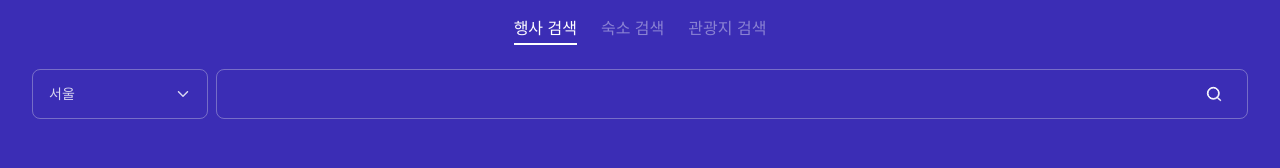
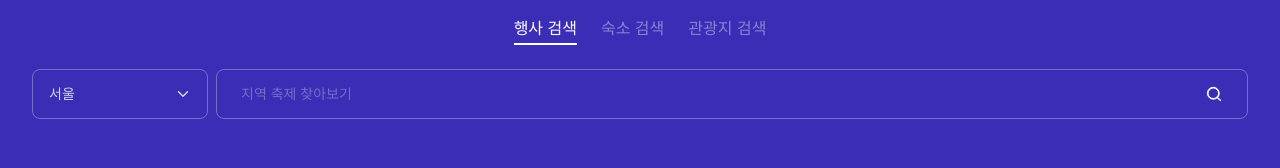
Before and after one commit to csk6314/ya-sopung, a React (Vite) app: page / in a window 1280 px wide. Shown: the part 376-544 px from the top of the page. Built offline with nearby package versions, Linux system fonts and the light colour scheme; a web font is replaced by a local one.

Commit message:
chore: SearchInput placeholder 작성 및 TContentType 적용

```diff
--- a/src/container/home/HomeSearchSection/CategoryTab/index.style.ts
+++ b/src/container/home/HomeSearchSection/CategoryTab/index.style.ts
@@ -22,5 +22,6 @@ export const TabButton = styled.button<{ $active: boolean }>`
       $active ? theme.colors.textWhite : "transparent"};
     width: 100%;
     height: 2px;
+    transition: 0.3s;
   }
 `;
--- a/src/container/home/HomeSearchSection/CategoryTab/index.tsx
+++ b/src/container/home/HomeSearchSection/CategoryTab/index.tsx
@@ -4,11 +4,11 @@ import { SetStateAction } from "react";
 import * as S from "./index.style";
 
 //constant
-import { SEARCH_CATEGORY } from "@/constant/content";
+import { SEARCH_CATEGORY, TContentType } from "@/constant/content";
 
 interface Props {
-  searchCategory: number;
-  setSearchCategory: React.Dispatch<SetStateAction<number>>;
+  searchCategory: TContentType;
+  setSearchCategory: React.Dispatch<SetStateAction<TContentType>>;
 }
 
 const CategoryTab = ({ searchCategory, setSearchCategory }: Props) => {
--- a/src/container/home/HomeSearchSection/index.tsx
+++ b/src/container/home/HomeSearchSection/index.tsx
@@ -7,9 +7,10 @@ import SearchInput from "../../../components/SearchInput";
 
 //style
 import * as S from "./index.style";
+import { TContentType, TYPE_PLACEHOLDER } from "@/constant/content";
 
 const HomeSearchSection = () => {
-  const [searchCategory, setSearchCategory] = useState<number>(15);
+  const [searchCategory, setSearchCategory] = useState<TContentType>(15);
   return (
     <S.SearchContainer>
       <S.Wrapper>
@@ -28,7 +29,10 @@ const HomeSearchSection = () => {
           {/** Select */}
           <AreaSelect usage="home" />
           {/** Input */}
-          <SearchInput usage="home" />
+          <SearchInput
+            usage="home"
+            placeholder={TYPE_PLACEHOLDER[searchCategory]}
+          />
         </S.SeachDiv>
       </S.Wrapper>
     </S.SearchContainer>
```
